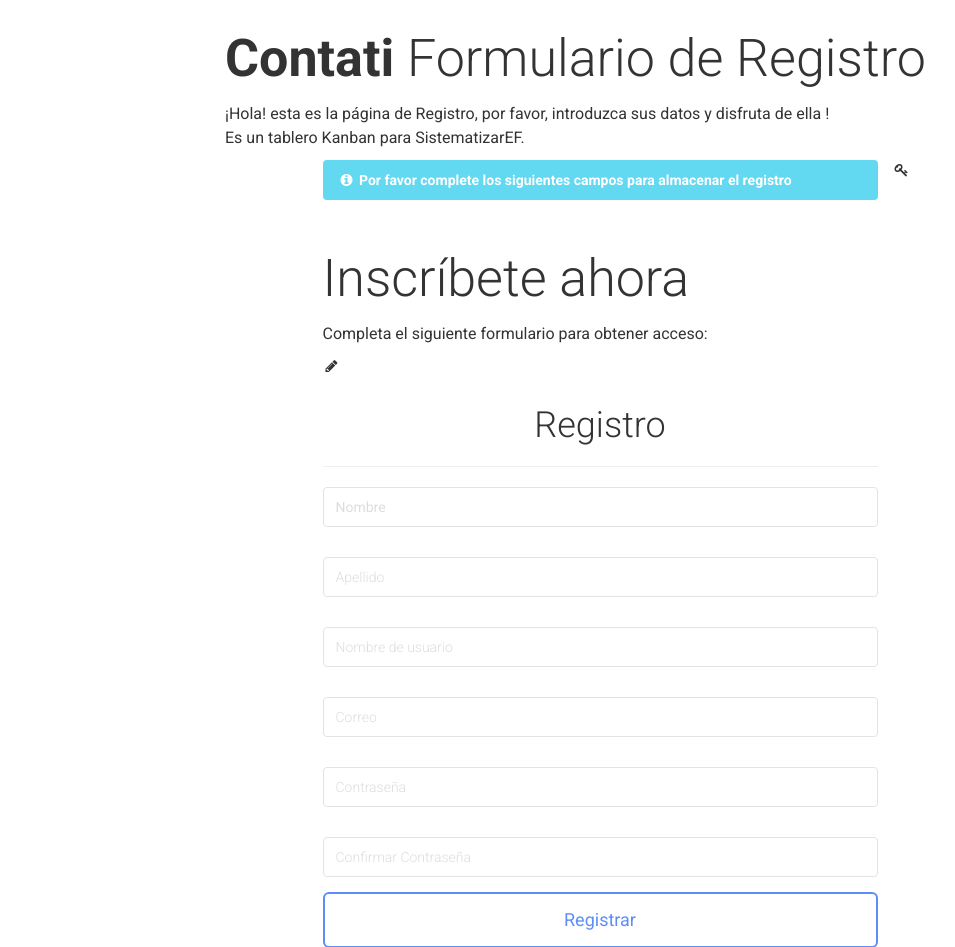
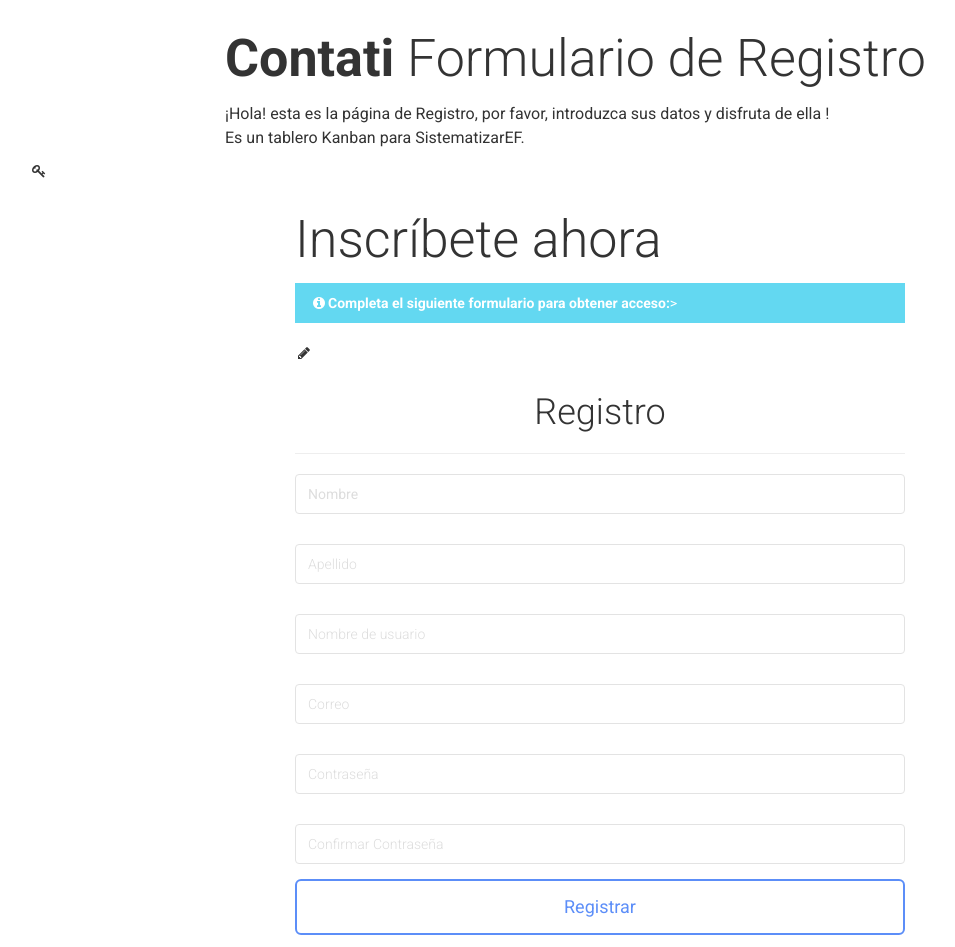
Before and after one commit to stzef/contati, a Django app: template people/templates/register.html in a window 1280 px wide. Shown: the top 947 px of the page, without its empty margins (40-995 px from the left). Run offline with Django 3.2, Linux system fonts and the light colour scheme; the template is opened without the code that fills it, so the values that code supplies are empty; some libraries are stand-ins or nearby versions.

Commit message:
arreglando registro

```diff
--- a/people/templates/register.html
+++ b/people/templates/register.html
@@ -57,9 +57,7 @@
                                     {% elif indicador == 1 %}
                                       <div class="alert alert-success fade in" id="respuesta">
                                           <i class="fa fa-info-circle"></i> <strong>  {{ respuesta }}</strong>
-                                    {% else %}
-                                      <div class="alert alert-info fade in" id="respuesta">
-                                          <i class="fa fa-info-circle"></i> <strong>Por favor complete los siguientes campos para almacenar el registro</strong>
+
                                     {% endif %}
                                       </div>
                                     </div>
@@ -83,7 +81,8 @@
               <div class="form-top">
                 <div class="form-top-left">
                     <h1>Inscríbete ahora</h1>
-                  <p>Completa el siguiente formulario para obtener acceso:</p>
+                    <div class="alert alert-info fade in">
+                    <i class="fa fa-info-circle"></i><strong>Completa el siguiente formulario para obtener acceso:</strong>>
               </div>
               <div class="form-top-right">
                 <i class="fa fa-pencil"></i>
```
